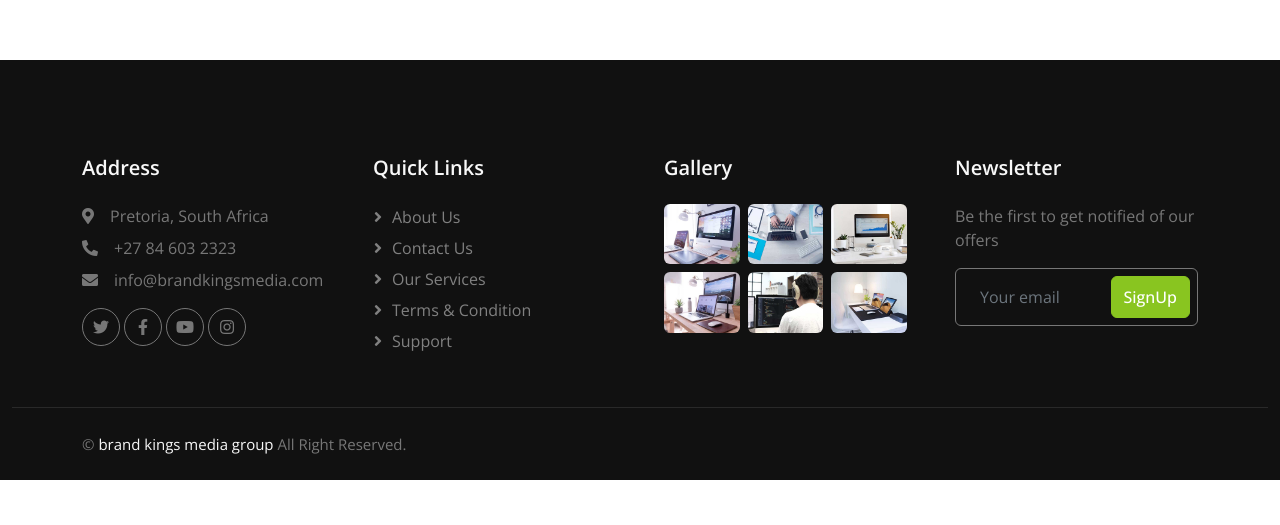
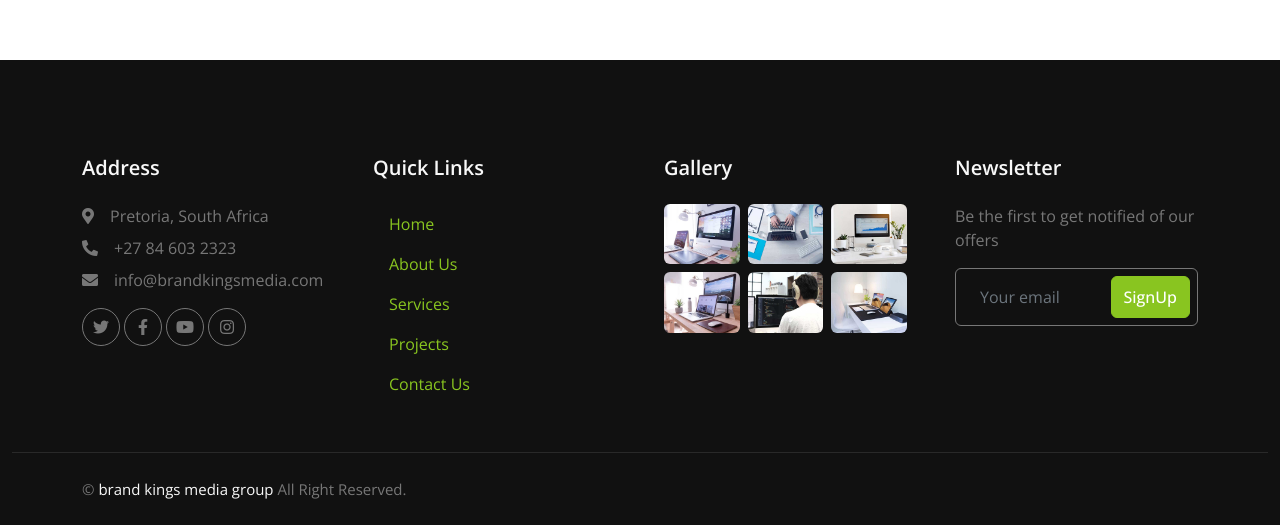
Before and after one commit to Tritonmoonrex/thefirstwebsite, a plain HTML site: page contact.html in a window 1280 px wide. Shown: the part 1687-2212 px from the top of the page. Before the commit the page ends 2167 px from the top, so only its background shows below. Drawn offline with nearby package versions, Linux system fonts and the light colour scheme; grey boxes are pictures that could not be loaded.

Commit message:
Update contact.html

```diff
--- a/contact.html
+++ b/contact.html
@@ -203,11 +203,11 @@
             </div>
             <div class="col-lg-3 col-md-6">
                 <h5 class="text-light mb-4">Quick Links</h5>
-                <a class="btn btn-link" href="">About Us</a>
-                <a class="btn btn-link" href="">Contact Us</a>
-                <a class="btn btn-link" href="">Our Services</a>
-                <a class="btn btn-link" href="">Terms & Condition</a>
-                <a class="btn btn-link" href="">Support</a>
+                <a href="index.html" class="nav-item nav-link">Home</a>
+                <a href="about.html" class="nav-item nav-link active">About Us</a>
+                <a href="service.html" class="nav-item nav-link">Services</a>
+                <a href="project.html" class="nav-item nav-link">Projects</a>
+                <a href="contact.html" class="nav-item nav-link">Contact Us</a>
             </div>
             <div class="col-lg-3 col-md-6">
                 <h5 class="text-light mb-4">Gallery</h5>
```
